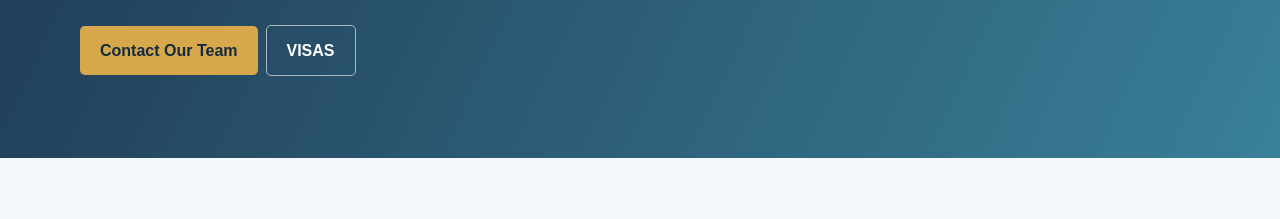
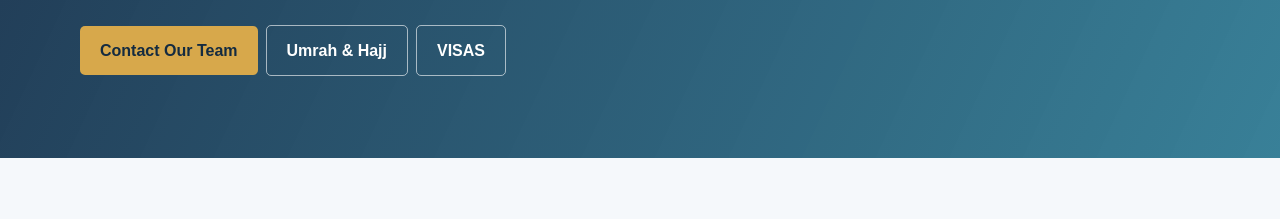
Before and after one commit to irfazm-worldtravel/azam-aviation, a plain HTML site: page index.html in a window 1280 px wide. Shown: the part 326-545 px from the top of the page. Drawn offline with Linux system fonts and the light colour scheme.

Commit message:
Add prominent Umrah and Hajj homepage button

```diff
--- a/index.html
+++ b/index.html
@@ -31,7 +31,7 @@ footer{background:#0a1d30;color:#b8c7d3;text-align:center;padding:20px;font-size
 <div class="eyebrow" style="color:#f2c96e">Your journey, our commitment</div>
 <h1>Travel Beyond Boundaries</h1>
 <p>Plan your next journey with Azam Aviation Pvt Ltd. Explore airline ticketing, trusted pilgrimage travel support, and destinations around the world.</p>
-<a class="btn" href="#contact">Contact Our Team</a><a class="btn secondary" href="visas.html">VISAS</a>
+<a class="btn" href="#contact">Contact Our Team</a><a class="btn secondary" href="umrah-hajj.html">Umrah &amp; Hajj</a><a class="btn secondary" href="visas.html">VISAS</a>
 </div></section><section id="services"><div class="wrap">
 <div class="eyebrow">What we do</div><h2 class="section-title">Our Travel Services</h2>
 <p class="intro">Travel support for your important journeys, from flight bookings to pilgrimage and international holidays.</p>
```
